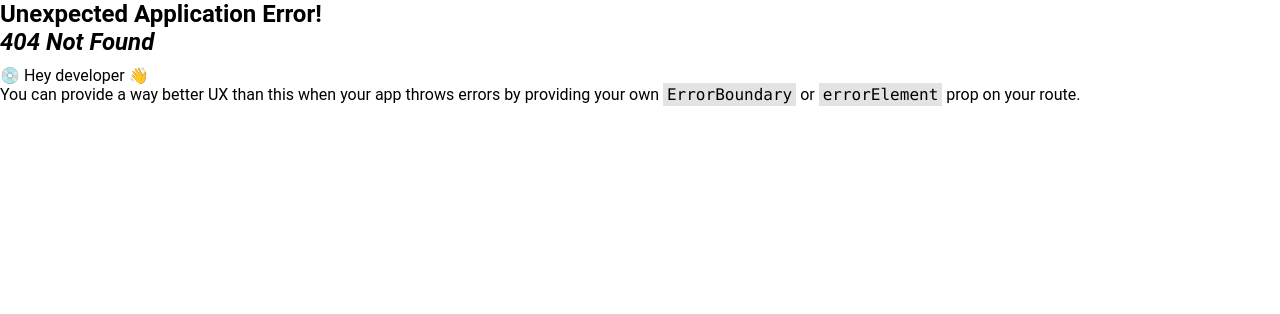
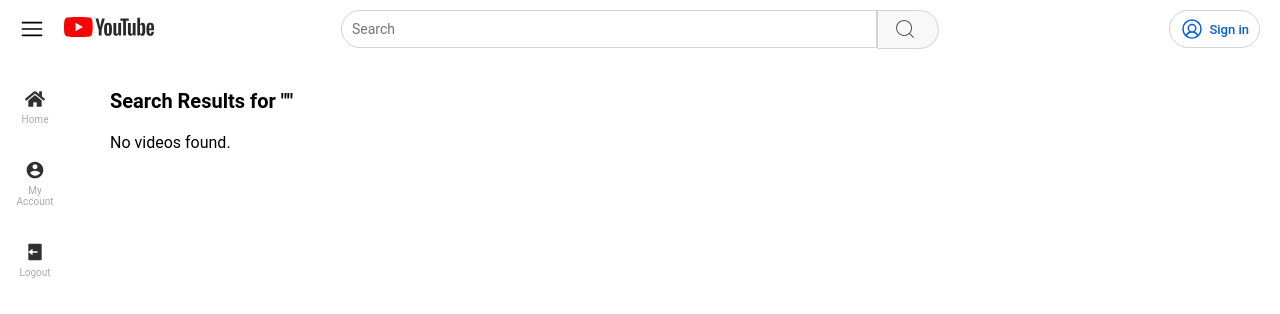
Before and after one commit to Shashankok/OurTubeFrontEnd, a React (Create React App) app: page /search in a window 1280 px wide. Before the commit this address had no page. Shown: the top 314 px of the page. Built offline with nearby package versions, Linux system fonts and the light colour scheme.

Commit message:
Completed all the main features of the app

```diff
--- a/src/App.js
+++ b/src/App.js
@@ -10,6 +10,18 @@ import Account from "./components/Account";
 import AppLayout from "./Layouts/AppLayout";
 import UploadVideo from "./components/UploadVideo";
 import VideoPlayer from "./components/VideoPlayer";
+import Search from "./components/Search";
+
+// Protected route check
+const ProtectedRoute = ({ element }) => {
+  const userToken = localStorage.getItem("token"); // Adjust this based on your auth logic
+
+  if (!userToken) {
+    return <Home />; // Redirect to home if not logged in
+  }
+
+  return element;
+};
 
 function App() {
   const myRoutes = createBrowserRouter([
@@ -34,7 +46,7 @@ function App() {
         },
         {
           path: "/upload",
-          element: <UploadVideo />,
+          element: <ProtectedRoute element={<UploadVideo />} />,
         },
         {
           path: "/videoPlayer",
@@ -48,6 +60,7 @@ function App() {
           path: "/login",
           element: <Login />,
         },
+        { path: "/search", element: <Search /> },
       ],
     },
   ]);
--- a/src/components/Account.js
+++ b/src/components/Account.js
@@ -53,7 +53,7 @@ const Account = () => {
       <hr className="myAccount-separator" />
 
       <div className="myAccount-section">
-        <h3 className="myAccount-my-videos-heading">Your Videos</h3>
+        <h3 className="myAccount-my-videos-heading">Videos</h3>
         <div className="myAccount-slider">
           {Array.isArray(videos) && videos.length > 0 ? (
             videos.map((video, index) => <Video key={index} video={video} />)
--- a/src/components/Channel.js
+++ b/src/components/Channel.js
@@ -22,7 +22,7 @@ const Channel = () => {
       .catch((error) =>
         console.error("Error fetching subscribed channels:", error)
       );
-  }, []);
+  }, [userId]);
 
   return (
     <div className="myAccount-section">
--- a/src/components/Header.js
+++ b/src/components/Header.js
@@ -2,7 +2,7 @@ import { CiSearch } from "react-icons/ci";
 import { RxHamburgerMenu } from "react-icons/rx";
 import "./header.css";
 import { RiVideoAddLine } from "react-icons/ri";
-import { Link } from "react-router-dom";
+import { Link, useNavigate } from "react-router-dom";
 import { PiUserCircle } from "react-icons/pi";
 import { useSelector } from "react-redux";
 import { useEffect, useState } from "react";
@@ -10,6 +10,14 @@ import { useEffect, useState } from "react";
 function Header() {
   const isLoggedIn = useSelector((state) => state.auth.isLoggedIn);
   const [logoUrl, setLogoUrl] = useState(localStorage.getItem("logoUrl"));
+  const [searchQuery, setSearchQuery] = useState("");
+
+  const navigate = useNavigate();
+
+  const handleSearch = (e) => {
+    e.preventDefault();
+    navigate(`/search?query=${searchQuery}`);
+  };
 
   useEffect(() => {
     setLogoUrl(localStorage.getItem("logoUrl")); // Update logo URL on mount
@@ -27,16 +35,18 @@ function Header() {
           />
         </Link>
       </div>
-      <div className="header__center">
+      <form className="header__center" onSubmit={handleSearch}>
         <input
           type="text"
+          value={searchQuery}
           placeholder="Search"
           className="header__searchInput"
+          onChange={(e) => setSearchQuery(e.target.value)}
         />
         <button className="header__searchButton">
           <CiSearch className="search-icon" />
         </button>
-      </div>
+      </form>
       {isLoggedIn ? (
         <div className="header__right">
           <Link to="/upload" className="links">
--- a/src/components/MiniSideNav.js
+++ b/src/components/MiniSideNav.js
@@ -36,10 +36,6 @@ function MiniSideNav() {
         <FaHome />
         <span className="miniSidenav__label">Home</span>
       </Link>
-      <Link className="miniSidenav__item">
-        <PiVideoFill />
-        <span className="miniSidenav__label">Subscriptions</span>
-      </Link>
       <div onClick={handleAccountClick} className="miniSidenav__item">
         <RiAccountCircleFill />
         <span className="miniSidenav__label">My Account</span>
--- /dev/null
+++ b/src/components/Search.js
@@ -0,0 +1,39 @@
+import React, { useEffect, useState } from "react";
+import { useLocation } from "react-router-dom";
+import axios from "axios";
+import Video from "./Video";
+import "./search.css";
+const Search = () => {
+  const [videos, setVideos] = useState([]);
+  const location = useLocation();
+  const query = new URLSearchParams(location.search).get("query");
+
+  useEffect(() => {
+    if (query) {
+      axios
+        .get(`${process.env.REACT_APP_BACKEND_URL}/video/search?query=${query}`)
+        .then((response) => {
+          console.log(videos);
+          setVideos(response.data.videos);
+        })
+        .catch((error) => {
+          console.error("Error fetching search results:", error);
+        });
+    }
+  }, [query]);
+
+  return (
+    <div className="search-page">
+      <h1 className="search-page-heading">Search Results for "{query}"</h1>
+      <div className="search-results">
+        {videos.length > 0 ? (
+          videos.map((video) => <Video key={video._id} video={video} />)
+        ) : (
+          <p>No videos found.</p>
+        )}
+      </div>
+    </div>
+  );
+};
+
+export default Search;
--- a/src/components/miniSideNav.css
+++ b/src/components/miniSideNav.css
@@ -22,6 +22,7 @@
   width: 100%;
   color: #303030;
   text-decoration: none;
+  margin-top: 5px;
 }
 
 .miniSidenav__item:hover {
--- /dev/null
+++ b/src/components/search.css
@@ -0,0 +1,9 @@
+.search-page-heading {
+  font-size: 20px;
+}
+
+.search-results {
+  display: flex;
+  gap: 15px;
+  margin-top: 20px;
+}
--- a/src/components/videoPlayerPage/components/Comment.js
+++ b/src/components/videoPlayerPage/components/Comment.js
@@ -3,7 +3,8 @@ import axios from "axios";
 import { toast } from "react-toastify";
 
 import "./comment.css";
-import { useLocation } from "react-router-dom";
+import { useLocation, useNavigate } from "react-router-dom";
+import { useSelector } from "react-redux";
 
 const Comment = () => {
   const commentRefs = useRef({});
@@ -12,12 +13,19 @@ const Comment = () => {
   const [newComment, setNewComment] = useState("");
   const [commentDeleted, setCommentDeleted] = useState(false);
   const [editingCommentId, setEditingCommentId] = useState(null); // Tracks which comment is being edited
-
   const location = useLocation();
   const video = location.state?.video;
+  const isLoggedIn = useSelector((state) => state.auth.isLoggedIn);
+  const navigate = useNavigate();
 
   const handleCommentSubmit = (e) => {
     e.preventDefault();
+
+    if (!isLoggedIn) {
+      // Show error toast
+      toast.error("Please Login to perform this action!");
+      return;
+    }
 
     if (!newComment.trim()) {
       toast.error("Comment cannot be empty!");
@@ -187,7 +195,14 @@ const Comment = () => {
                 ref={(el) => (commentRefs.current[comment._id] = el)}
               >
                 <div className="commentList-left-container">
-                  <img src={comment.logo} alt="" className="user-logo" />
+                  <img
+                    src={comment.logo}
+                    alt=""
+                    className="user-logo"
+                    onClick={() =>
+                      navigate(`/account/${comment.commentUserId}`)
+                    }
+                  />
                   <div className="comment-user-details">
                     <p className="comment-author">{comment.channelName}</p>
                     <p className="comment-text">{comment.commentText}</p>
--- a/src/components/videoPlayerPage/components/comment.css
+++ b/src/components/videoPlayerPage/components/comment.css
@@ -61,6 +61,10 @@
   row-gap: 5px;
 }
 
+.user-logo {
+  cursor: pointer;
+}
+
 .comment-author {
   font-weight: bold;
   font-size: 14px;
```
